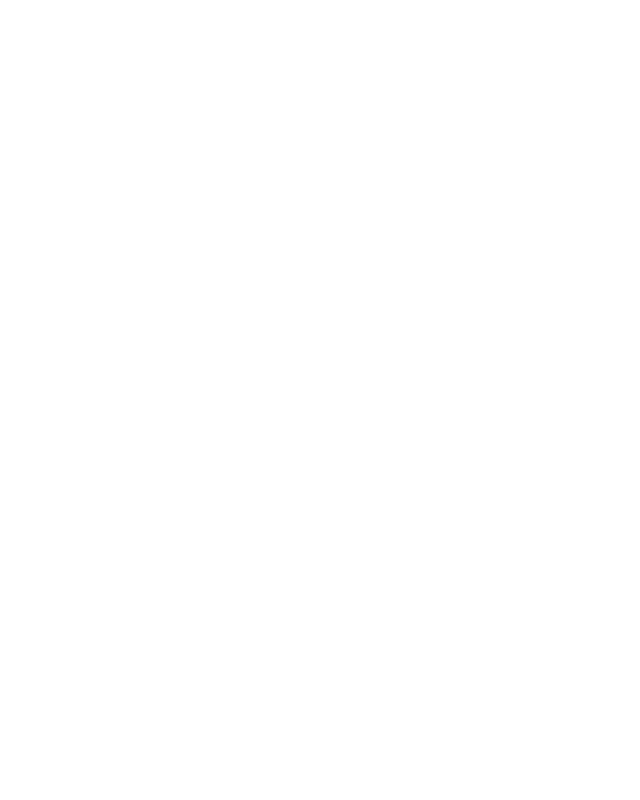
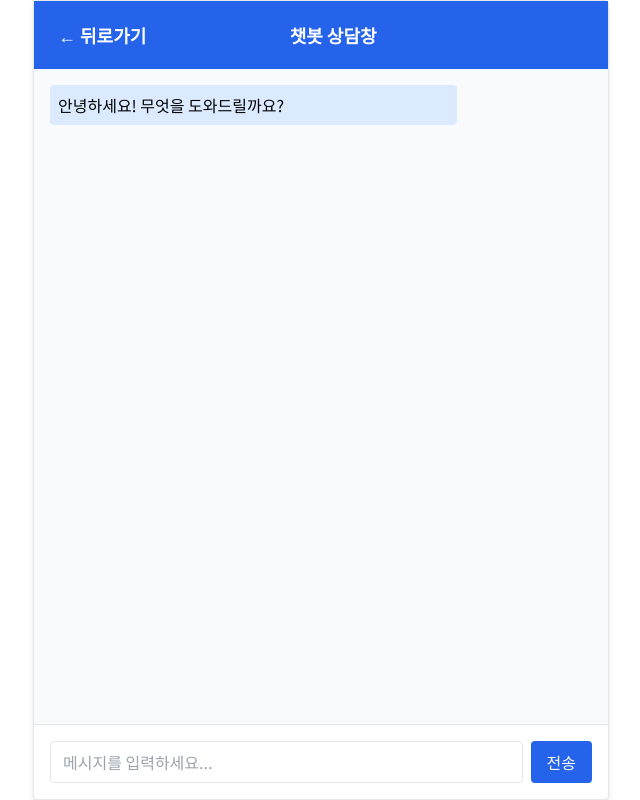
Before and after one commit to minsnailee/fire-report-web, a React (Vite) app in the folder frontend/: page /chatbot in a window 1280 px wide. Before the commit this address had no page. Shown: the whole page, without its empty margins (319-959 px from the left). Built offline with nearby package versions, Linux system fonts and the light colour scheme.

Commit message:
chatbot 컴포넌트 추가

```diff
--- a/frontend/src/App.jsx
+++ b/frontend/src/App.jsx
@@ -7,6 +7,7 @@ import {
 import "./App.css";
 
 import ReportPage from "./pages/ReportPage";
+import ChatBotPage from "./pages/ChatBotPage";
 import DashboardPage from "./pages/DashboardPage";
 import FirefighterPage from "./pages/FirefighterPage";
 
@@ -16,6 +17,7 @@ function App() {
          <Routes>
             <Route path="/" element={<Navigate to="/dashboard" />} />
             <Route path="/report" element={<ReportPage />} />
+            <Route path="/chatbot" element={<ChatBotPage />} />
             <Route path="/dashboard" element={<DashboardPage />} />
             <Route path="/firefighter" element={<FirefighterPage />} />
          </Routes>
--- a/frontend/src/components/ChatBotBox.jsx
+++ /dev/null
@@ -1,5 +0,0 @@
-function ChatBotBox() {
-   return <div></div>;
-}
-
-export default ChatBotBox;
--- a/frontend/src/components/FireMap.jsx
+++ b/frontend/src/components/FireMap.jsx
@@ -1,8 +1,11 @@
 import { useEffect, useRef, useState } from "react";
 import axios from "axios";
 import dayjs from "dayjs";
+import { useNavigate } from "react-router-dom";
 
 function FireMap() {
+   const navigate = useNavigate();
+
    const KAKAO_MAP_KEY = import.meta.env.VITE_KAKAO_MAP_KEY;
    const apiUrl = import.meta.env.VITE_API_URL;
 
@@ -239,6 +242,9 @@ function FireMap() {
          const response = await axios.post(`${apiUrl}/fire-reports`, payload);
          console.log("✅ 서버 응답:", response.data);
          alert("신고 위치가 전송되었습니다!");
+
+         // 전송 성공 후 ChatBotPage로 이동
+         navigate("/chatbot");
       } catch (error) {
          console.error(
             "❌ 신고 전송 실패:",
@@ -257,7 +263,7 @@ function FireMap() {
                id="map"
                style={{
                   width: "100vw",
-                  height: "100vh",
+                  height: "70vh",
                   position: "relative",
                   border: "1px solid #ccc",
                }}
@@ -267,7 +273,7 @@ function FireMap() {
                <p>🧍‍♂️ 신고자 위치 (GPS)</p>
                {reporterPos && (
                   <p style={{ fontSize: "0.9em" }}>
-                     위도: {reporterPos.getLat().toFixed(6)} / 경도:{" "}
+                     위도: {reporterPos.getLat().toFixed(6)} / 경도:
                      {reporterPos.getLng().toFixed(6)}
                   </p>
                )}
@@ -288,7 +294,7 @@ function FireMap() {
                <p>🔥 화재 발생 위치 (지도 중심)</p>
                {firePos && (
                   <p style={{ fontSize: "0.9em" }}>
-                     위도: {firePos.getLat().toFixed(6)} / 경도:{" "}
+                     위도: {firePos.getLat().toFixed(6)} / 경도:
                      {firePos.getLng().toFixed(6)}
                   </p>
                )}
--- /dev/null
+++ b/frontend/src/pages/ChatBotPage.jsx
@@ -0,0 +1,79 @@
+import { useState, useRef, useEffect } from "react";
+import { useNavigate } from "react-router-dom";
+
+function ChatBotPage() {
+  const navigate = useNavigate();
+  const [messages, setMessages] = useState([
+    { id: 1, sender: "bot", text: "안녕하세요! 무엇을 도와드릴까요?" },
+  ]);
+  const [input, setInput] = useState("");
+  const messagesEndRef = useRef(null);
+
+  useEffect(() => {
+    messagesEndRef.current?.scrollIntoView({ behavior: "smooth" });
+  }, [messages]);
+
+  const sendMessage = () => {
+    if (!input.trim()) return;
+    setMessages((prev) => [...prev, { id: Date.now(), sender: "user", text: input }]);
+    setInput("");
+    // 봇 응답 로직 추가 가능
+  };
+
+  const onKeyDown = (e) => {
+    if (e.key === "Enter" && !e.shiftKey) {
+      e.preventDefault();
+      sendMessage();
+    }
+  };
+
+  return (
+    <div className="flex flex-col h-screen max-w-xl mx-auto border rounded shadow-md bg-white">
+      <header className="bg-blue-600 text-white p-4 flex items-center gap-4">
+        <button
+          onClick={() => navigate(-1)}
+          aria-label="뒤로가기"
+          className="text-white text-lg font-bold px-2 py-1 rounded hover:bg-blue-700 transition"
+        >
+          ← 뒤로가기
+        </button>
+        <h1 className="flex-grow text-center font-bold text-lg">챗봇 상담창</h1>
+        <div className="w-20" />
+      </header>
+
+      <main className="flex-1 overflow-y-auto p-4 space-y-3 bg-gray-50">
+        {messages.map((msg) => (
+          <div
+            key={msg.id}
+            className={`max-w-[75%] p-2 rounded ${
+              msg.sender === "bot" ? "bg-blue-100 self-start" : "bg-green-100 self-end"
+            }`}
+          >
+            {msg.text}
+          </div>
+        ))}
+        <div ref={messagesEndRef} />
+      </main>
+
+      <footer className="p-4 border-t flex gap-2">
+        <textarea
+          rows={1}
+          className="flex-grow resize-none border rounded px-3 py-2 focus:outline-none focus:ring-2 focus:ring-blue-500"
+          placeholder="메시지를 입력하세요..."
+          value={input}
+          onChange={(e) => setInput(e.target.value)}
+          onKeyDown={onKeyDown}
+        />
+        <button
+          onClick={sendMessage}
+          className="bg-blue-600 text-white px-4 rounded hover:bg-blue-700 transition"
+          aria-label="메시지 전송"
+        >
+          전송
+        </button>
+      </footer>
+    </div>
+  );
+}
+
+export default ChatBotPage;
--- a/frontend/src/pages/DashboardPage.jsx
+++ b/frontend/src/pages/DashboardPage.jsx
@@ -222,7 +222,7 @@ function DashboardPage() {
                   🗺️ 신고 위치 지도 보기 (ID: {selectedReport.id})
                </h3>
                <p>
-                  🔑 <strong>토큰 :</strong>{" "}
+                  🔑 <strong>토큰 :</strong>
                   <code>{selectedReport?.token ?? "없음"}</code>
                </p>
                <MapPreview
--- a/frontend/src/pages/FirefighterPage.jsx
+++ b/frontend/src/pages/FirefighterPage.jsx
@@ -339,7 +339,7 @@ function FirefighterPage() {
       <div>
          <h2>🚒 소방관 출동 화면</h2>
          <p>
-            신고자 위치:{" "}
+            신고자 위치:
             {report.reporterLat != null && report.reporterLng != null
                ? `${report.reporterLat.toFixed(
                     6
@@ -349,7 +349,7 @@ function FirefighterPage() {
             신고자 주소: {report.reporterAddress || "-"}
          </p>
          <p>
-            화재 위치:{" "}
+            화재 위치:
             {report.fireLat != null && report.fireLng != null
                ? `${report.fireLat.toFixed(6)}, ${report.fireLng.toFixed(6)}`
                : "정보 없음"}
@@ -358,7 +358,7 @@ function FirefighterPage() {
          </p>
          {fireStation && (
             <p>
-               소방서 위치:{" "}
+               소방서 위치:
                {fireStation.latitude != null && fireStation.longitude != null
                   ? `${fireStation.latitude.toFixed(
                        6
--- a/frontend/src/pages/ReportPage.jsx
+++ b/frontend/src/pages/ReportPage.jsx
@@ -1,12 +1,10 @@
 import FireMap from "../components/FireMap";
-import ChatBotBox from "../components/ChatBotBox";
 
 function ReportPage() {
    return (
       <div>
          <h1 className="hidden">🔥 화재 신고하기</h1>
          <FireMap />
-         <ChatBotBox />
       </div>
    );
 }
```
Also changed, not shown: 1 other file (tests, documents, lock files or other folders).
